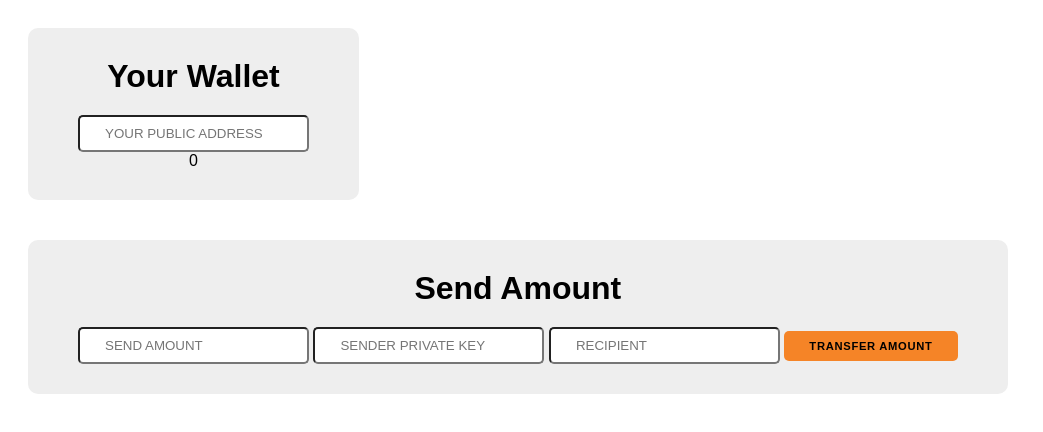
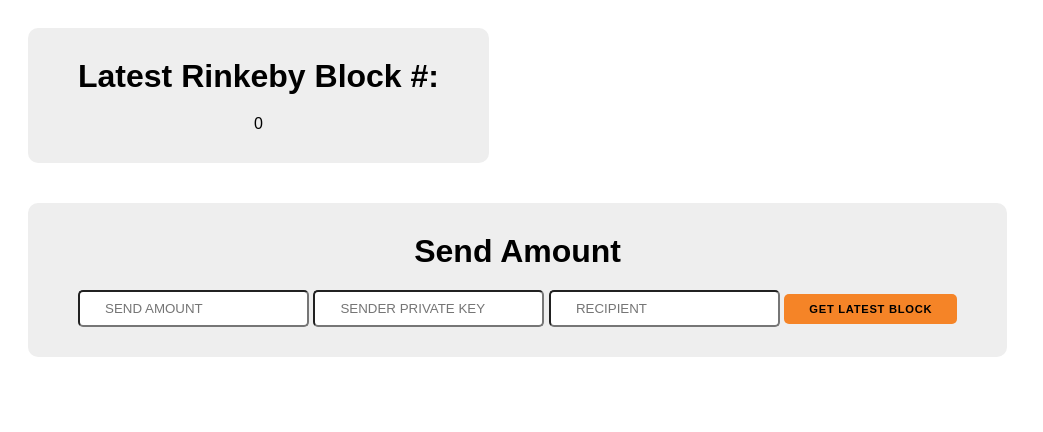
Before and after one commit to cryptoKevinL/poorMansBlockExplorer, a website with bundled scripts: page index.html in a window 1280 px wide. Shown: the whole page, without its empty margins (0-1043 px from the left). Built offline with nearby package versions, Linux system fonts and the light colour scheme.

Commit message:
cleaning up further.  Lots of issies with cache or something...

```diff
--- a/index.html
+++ b/index.html
@@ -7,8 +7,7 @@
   <body>
     <div class="components">
       <div class="wallet">
-        <h1> Your Wallet </h1>
-        <input type="text" id="exchange-address" placeholder="Your Public Address" />
+        <h1> Latest Rinkeby Block #: </h1>
         <div id="blocknum">
           0
         </div>
@@ -20,7 +19,7 @@
         <input type="text" id="sender-privateKey" placeholder="Sender Private Key" />
         <input type="text" id="recipient" placeholder="Recipient" />
         <div class="button" id="transfer-amount">
-          Transfer Amount
+          Get Latest Block
         </div>
       </div>
     </div>
--- a/index.js
+++ b/index.js
@@ -31,10 +31,6 @@
   });
 };
 
-document.getElementById("exchange-address").addEventListener('input', ({ target: {value} }) => {
-
-});
-
 document.getElementById("transfer-amount").addEventListener('click', () => {
   getLatestBlock();
 });
```
